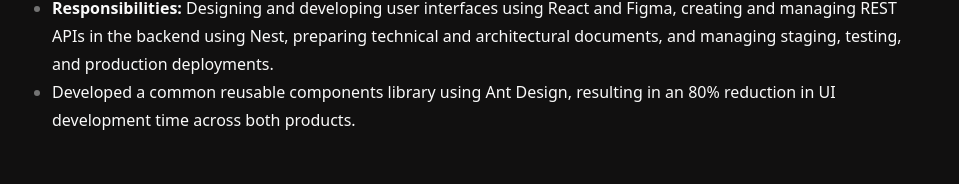
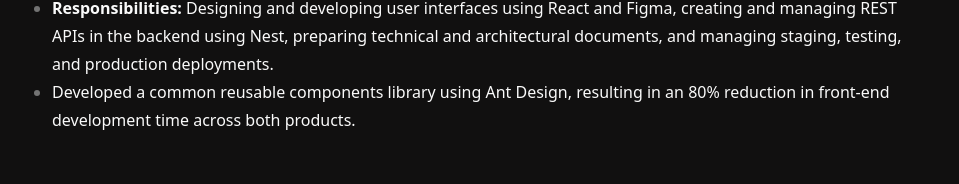
Before and after one commit to thefstalphabet/portfolio-v4, a React (Vite) app: page / in a window 1280 px wide. Shown: the part 1529-1713 px from the top of the page, without its empty margins (160-1119 px from the left). Built offline with nearby package versions, Linux system fonts and the light colour scheme.

Commit message:
update: improved ui

```diff
--- a/src/components/images-grid.tsx
+++ b/src/components/images-grid.tsx
@@ -4,7 +4,7 @@
 
 export default function ImagesGrid() {
   return (
-    <div className="w-full grid grid-cols-2 sm:grid-cols-3 grid-rows-4 sm:grid-rows-3 h-[668px] sm:h-[800px] gap-4 slide-in-delay w-ful">
+    <div className="w-full grid grid-cols-2 sm:grid-cols-3 grid-rows-4 sm:grid-rows-3 h-[668px] sm:h-[800px] gap-2 slide-in-delay w-ful">
       <Skeleton className="flex justify-center items-center">
         Empty for Now
       </Skeleton>
--- a/src/components/job.tsx
+++ b/src/components/job.tsx
@@ -35,7 +35,7 @@
           </li>
           <li className="marker:text-neutral-500">
             Developed a common reusable components library using Ant Design,
-            resulting in an 80% reduction in UI development time across both
+            resulting in an 80% reduction in front-end development time across both
             products.
           </li>
         </ul>
--- a/src/pages/products.tsx
+++ b/src/pages/products.tsx
@@ -6,7 +6,7 @@
 
 export default function Products() {
   return (
-    <div className="w-full grid grid-cols-3 sm:grid-cols-3 grid-rows-4 sm:grid-rows-3 h-[668px] sm:h-[800px] gap-4 slide-in-delay w-ful">
+    <div className="w-full grid grid-cols-3 sm:grid-cols-3 grid-rows-4 sm:grid-rows-3 h-[668px] sm:h-[800px] gap-2 slide-in-delay w-ful">
       <ProductCard
         view="col"
         size={2}
```
Also changed, not shown: src/assets/logos/favicon.svg.
